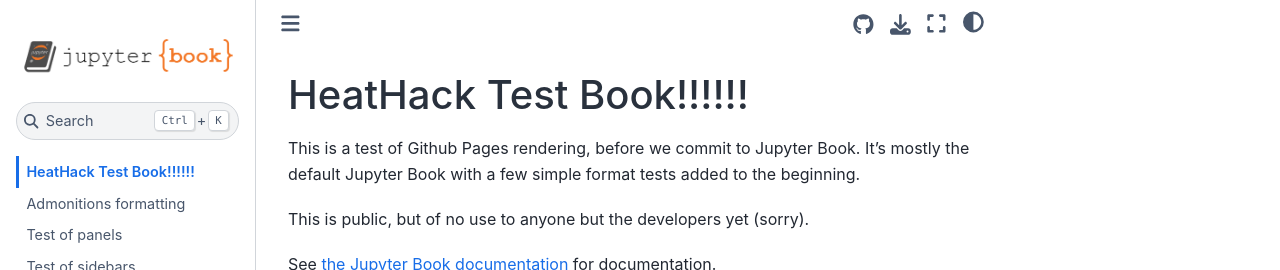
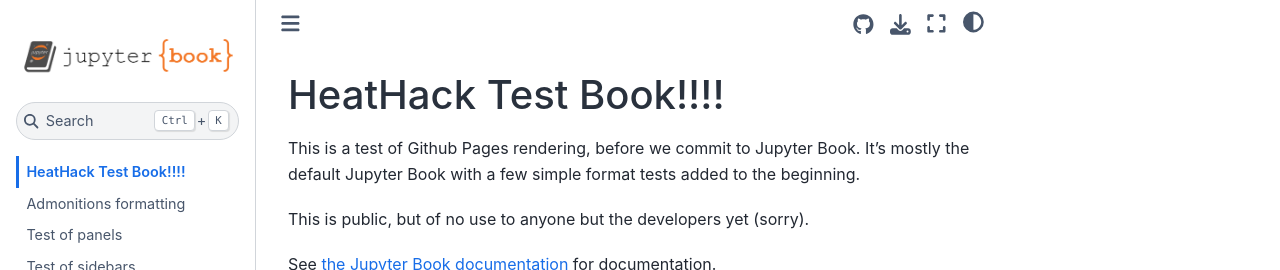
Before and after one commit to RohanK22/testbook, a Jupyter Book: the page built from intro.md, in a window 1280 px wide. Shown: the top 270 px of the page. Built offline with Jupyter Book 1.0.4 settings and Sphinx 7.4.7 and the Sphinx Book theme 1.1.4, drawn with Linux system fonts in a browser that asks for light colours.

```diff
--- a/intro.md
+++ b/intro.md
@@ -1,4 +1,4 @@
-# HeatHack Test Book!!!!!!
+# HeatHack Test Book!!!!
 
 This is a test of Github Pages rendering, before we commit to Jupyter Book.  It's mostly the default Jupyter Book with a few simple format tests added to the beginning.
 
```
